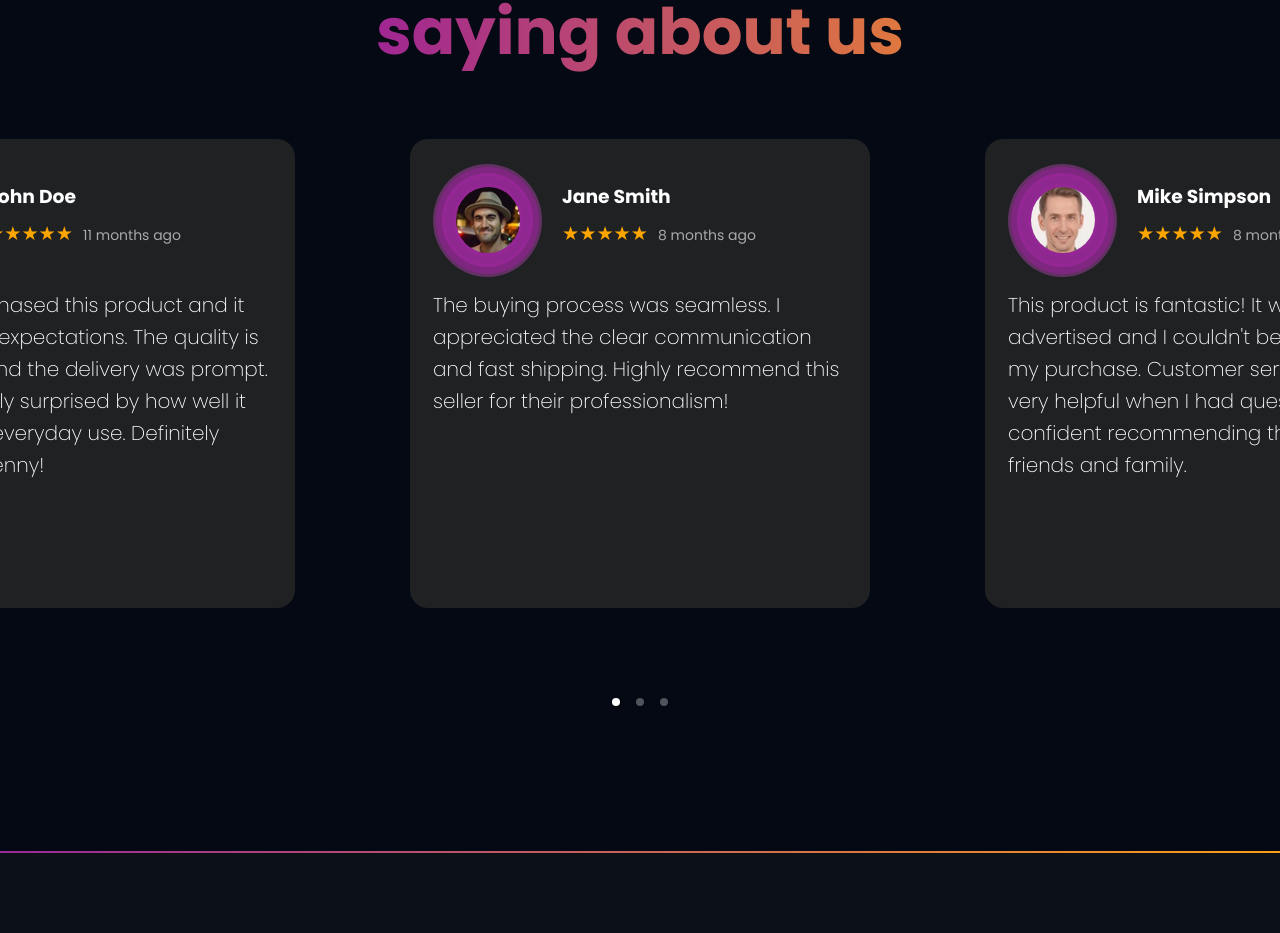
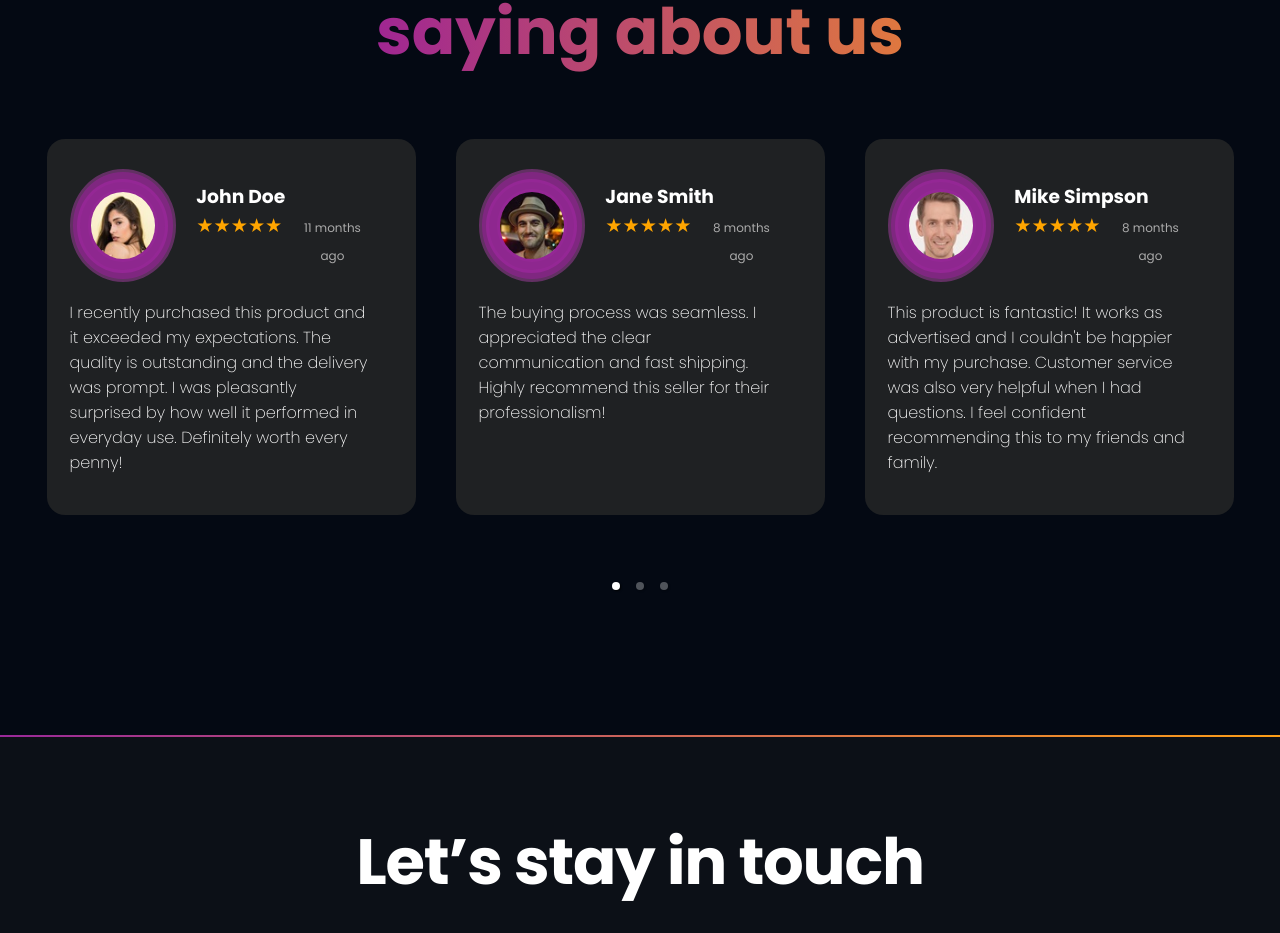
Before and after one commit to arivvera/ShopPicks, a Next.js app: page /about-us in a window 1280 px wide. Shown: the part 4186-5119 px from the top of the page. Built offline with nearby package versions, Linux system fonts and the light colour scheme.

Commit message:
#96 Modified carousel according to figma.

```diff
--- a/src/app/components/OpinionBox/OpinionBox.css
+++ b/src/app/components/OpinionBox/OpinionBox.css
@@ -28,8 +28,8 @@
 }
 
 .opinion-boxes-item {
-    width: 460px;
-    height: 469px;
+    width: 369px;
+    height: 376px;
     background-color: #1F2123;
     border: solid transparent;
     border-radius: 18px;
@@ -103,15 +103,17 @@
     align-items: baseline;
 }
 .opinion-data-date{
-    margin: 10px;
+    margin-left: 10px;
     color: #aaa;
-    font-size: 14px;
+    font-size: 12px;
     line-height: 28px;
 }
 .opinion-boxes-review{
-    font-size: 20px;
+    width: 298px;
+    height: 204px;
+    font-size: 16px;
     font-weight: 200;
-    line-height: 32px;
+    line-height: 25px;
     text-align: left;
 }
 
@@ -143,7 +145,8 @@
     display: flex;
     flex-wrap: wrap;
     align-items: center;
-    justify-content: space-evenly;
+    justify-content: center;
+    gap: 40px;
     margin-bottom: 5%;
     margin-left: 10%;
     margin-right: 10%;
```
